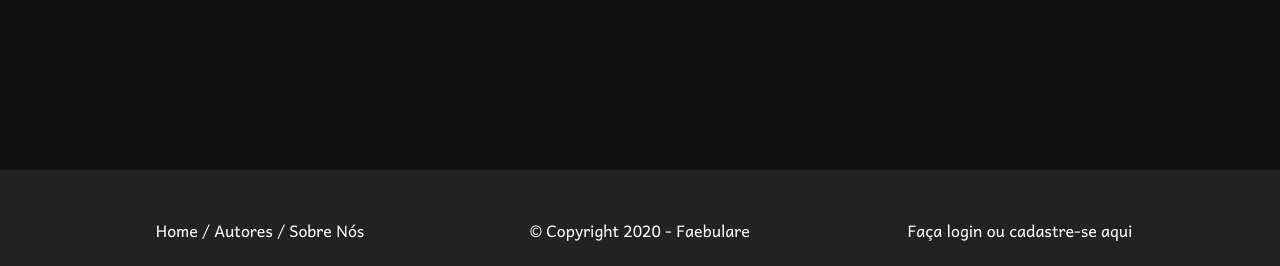
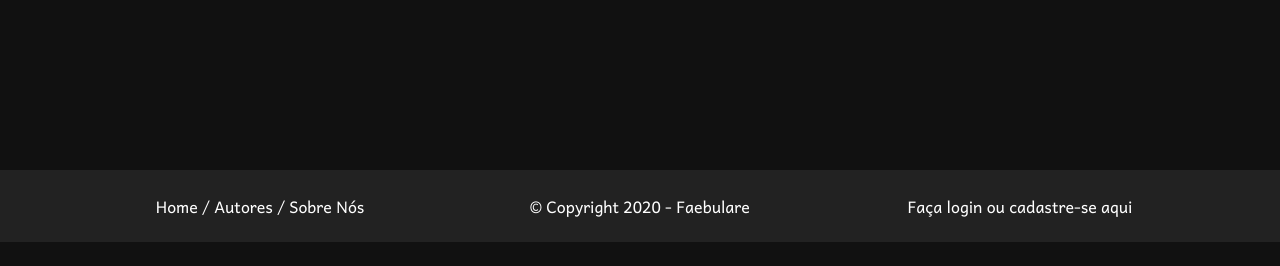
Before and after one commit to ViniciusBazan/Faebulare, a PHP site: page /Faebulare/Login.php in a window 1280 px wide. Shown: the part 648-914 px from the top of the page. After the commit the page ends 890 px from the top, so only its background shows below. Run offline with PHP 8.4, Linux system fonts and the light colour scheme; some libraries are stand-ins or nearby versions.

Commit message:
Tamanho do rodapé alterado

```diff
--- a/src/inc/rodape.php
+++ b/src/inc/rodape.php
@@ -3,15 +3,15 @@
 <div class="container-fluid bg-color-dark-2 text-white" id="container-rodape">
     <div class="container mt-3">
         <div class="row">
-            <div class="col-12 col-md-4 mt-md-5 mb-md-2 order-2 order-md-2">
+            <div class="col-12 col-md-4 mt-md-4 mb-md-2 order-2 order-md-2">
                 <center><p><a class="muda alink" href="index.php">Home</a> / <a class="muda alink" href="cont_Autores.php">Autores</a> / <a class="muda alink" href="cont_Quem_somos.php">Sobre Nós</a></p></center>
             </div>
 
-            <div class="col-12 col-md-4 mt-md-5 mb-md-2 order-3 order-md-2">
+            <div class="col-12 col-md-4 mt-md-4 mb-md-2 order-3 order-md-2">
                 <center><p>&copy; Copyright 2020 - Faebulare</p></center>
             </div>
 
-            <div class="col-12 col-md-4 mt-5 mb-md-2 order-1 order-md-3">
+            <div class="col-12 col-md-4 mt-4 mb-md-2 order-1 order-md-3">
                 <center><p><?php
                     if(!isset($_SESSION['id_user'])){
 
```
